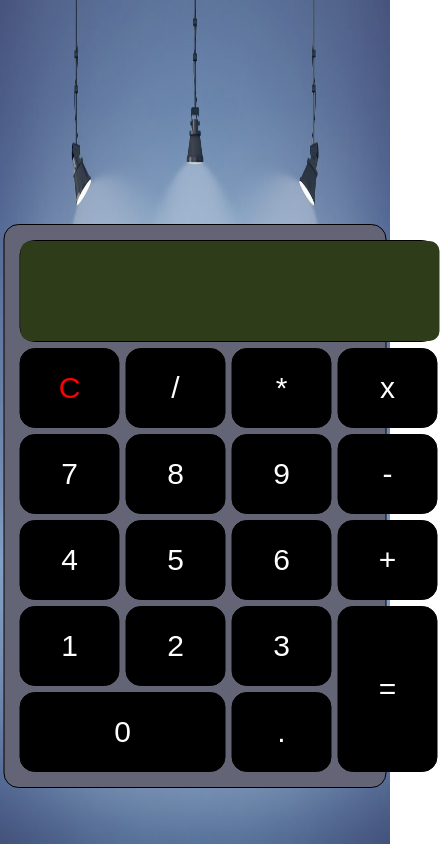
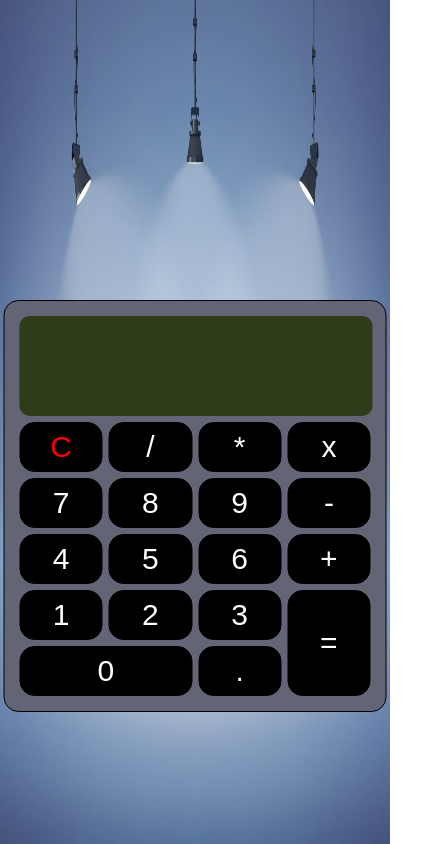
Before and after one commit to PARANJOTHI-R/Calculator-App, a plain HTML site: page index.html in a window 390 px wide. Shown: the whole page, 440 px wide, since content can reach past the window. Drawn offline with Linux system fonts and the light colour scheme.

Commit message:
Media query updated

```diff
--- a/style.css
+++ b/style.css
@@ -44,6 +44,9 @@ body {
     background: rgba(64, 83, 36, 0.6);
     border: none;
     color: white;
+    text-align: center;
+    align-content: center;
+    border-radius: 15px;
 }
 
 #numInp {
@@ -75,7 +78,8 @@ body {
     -moz-appearance: textfield;
 }
 
-.display,
+
+
 .cells {
     text-align: center;
     align-content: center;
@@ -88,7 +92,7 @@ body {
     color: white;
 }
 
-.active{
+.active {
     background-color: rgb(58, 55, 55);
     transform: scale(1.06);
     border: none;
@@ -188,3 +192,20 @@ body {
 #equal {
     grid-area: equal;
 }
+
+
+@media screen and (max-width:470px) {
+
+    #numInp {
+        pointer-events: none;
+        user-select: none;
+        width:95%;
+    }
+    .display{
+        border: none;
+    }
+    .container {
+        grid-template-columns: repeat(4, minmax(60px, 1fr));
+        grid-template-rows: repeat(6, minmax(50px, auto));
+    }
+}
```
Also changed, not shown: script.js (+15 -1 lines).
